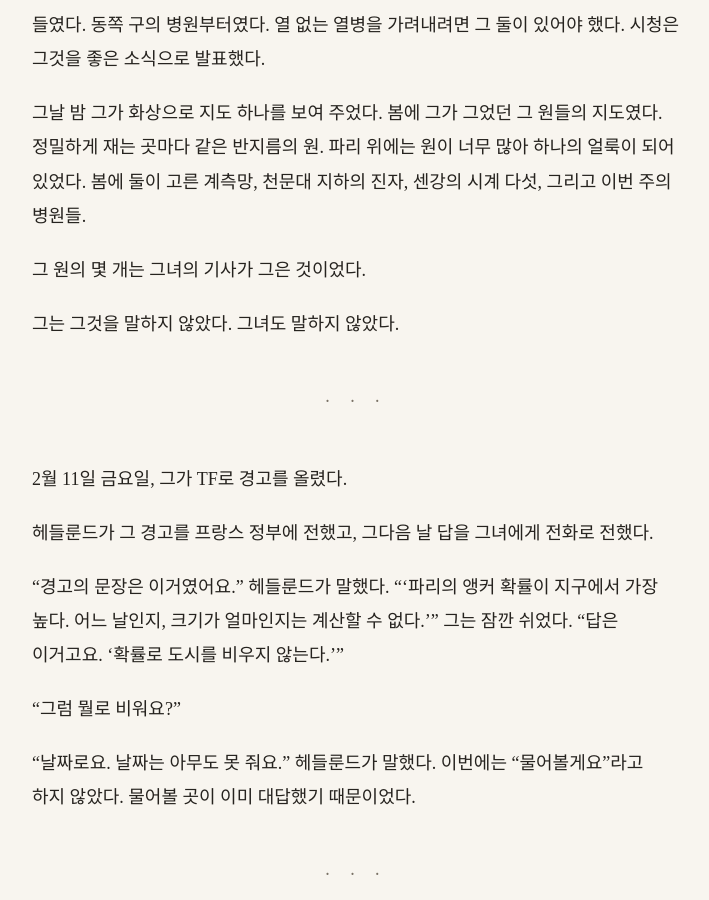
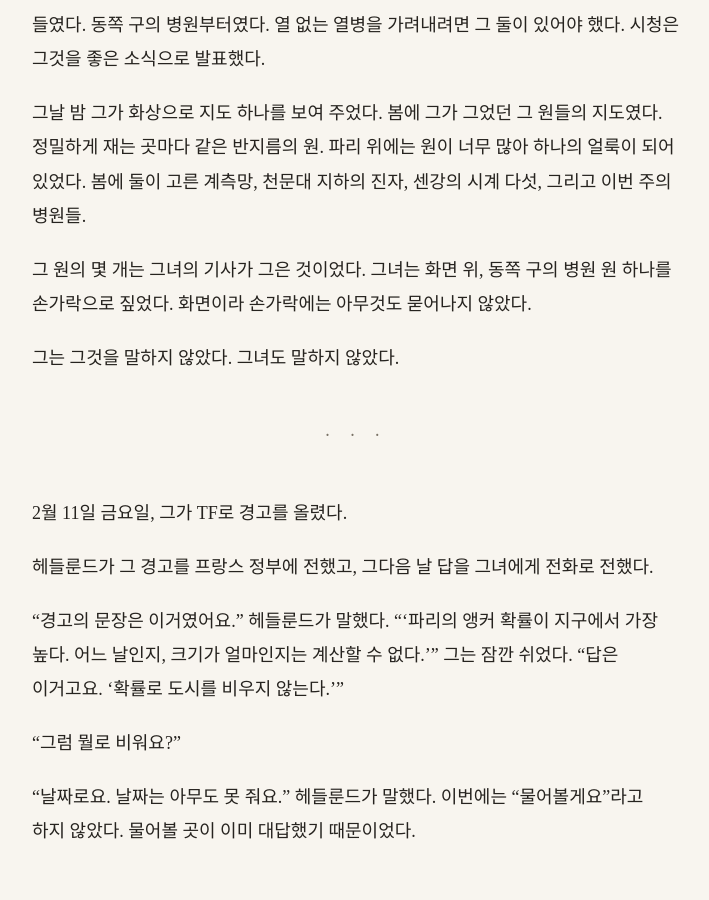
Before and after one commit to kangkkang/writer_s1_public, a Jekyll site: the page built from vol2/078.md, in a window 1280 px wide and 900 px high, scrolled down 3004 px. Shown: the whole window, without its empty margins (284-993 px from the left). Built offline with Jekyll 4.4.1, drawn with Linux system fonts in a browser that asks for light colours; our own code applies the rules of GitHub Pages for plain Markdown files.

Commit message:
Update from https://github.com/kangkkang/writer_s1/commit/1abcaa43dc3a503bc236b6867ab9d8505eecb219

```diff
--- a/vol2/078.md
+++ b/vol2/078.md
@@ -68,7 +68,7 @@
 
 그날 밤 그가 화상으로 지도 하나를 보여 주었다. 봄에 그가 그었던 그 원들의 지도였다. 정밀하게 재는 곳마다 같은 반지름의 원. 파리 위에는 원이 너무 많아 하나의 얼룩이 되어 있었다. 봄에 둘이 고른 계측망, 천문대 지하의 진자, 센강의 시계 다섯, 그리고 이번 주의 병원들.
 
-그 원의 몇 개는 그녀의 기사가 그은 것이었다.
+그 원의 몇 개는 그녀의 기사가 그은 것이었다. 그녀는 화면 위, 동쪽 구의 병원 원 하나를 손가락으로 짚었다. 화면이라 손가락에는 아무것도 묻어나지 않았다.
 
 그는 그것을 말하지 않았다. 그녀도 말하지 않았다.
 
```
